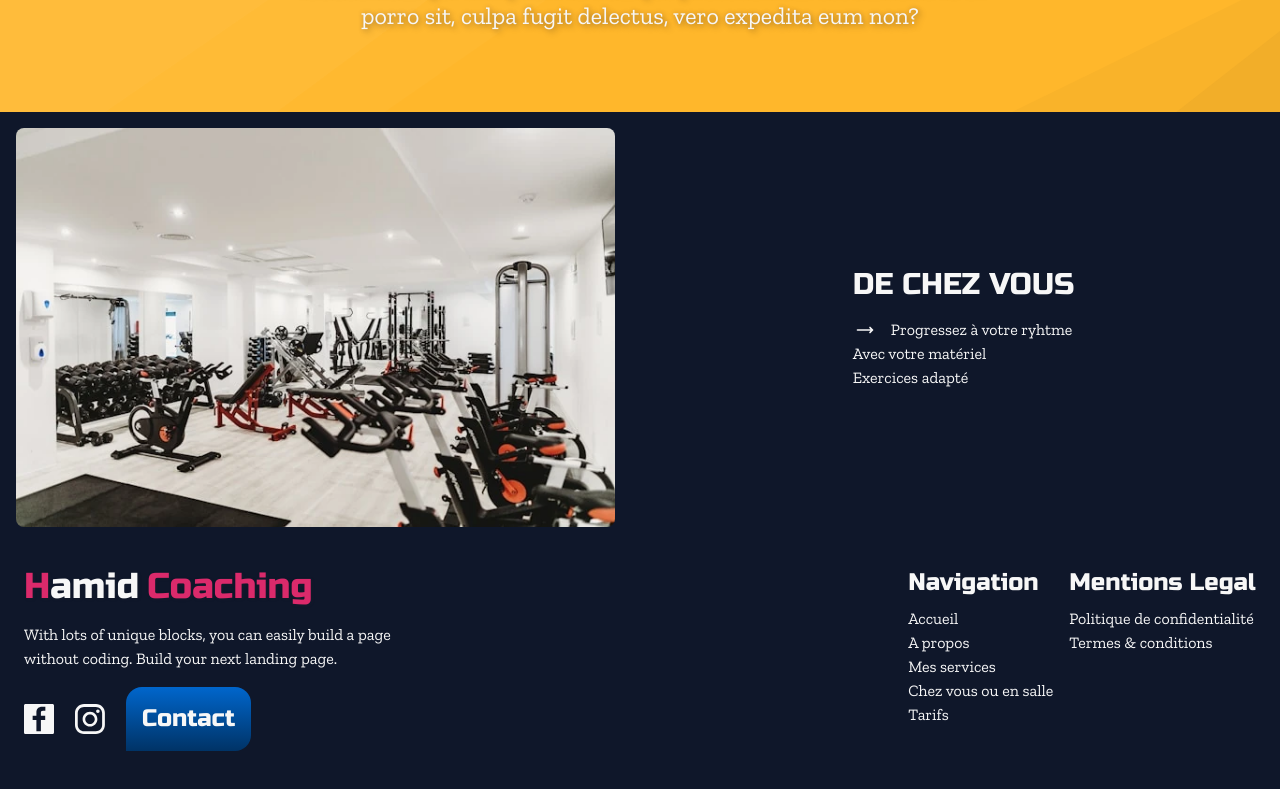
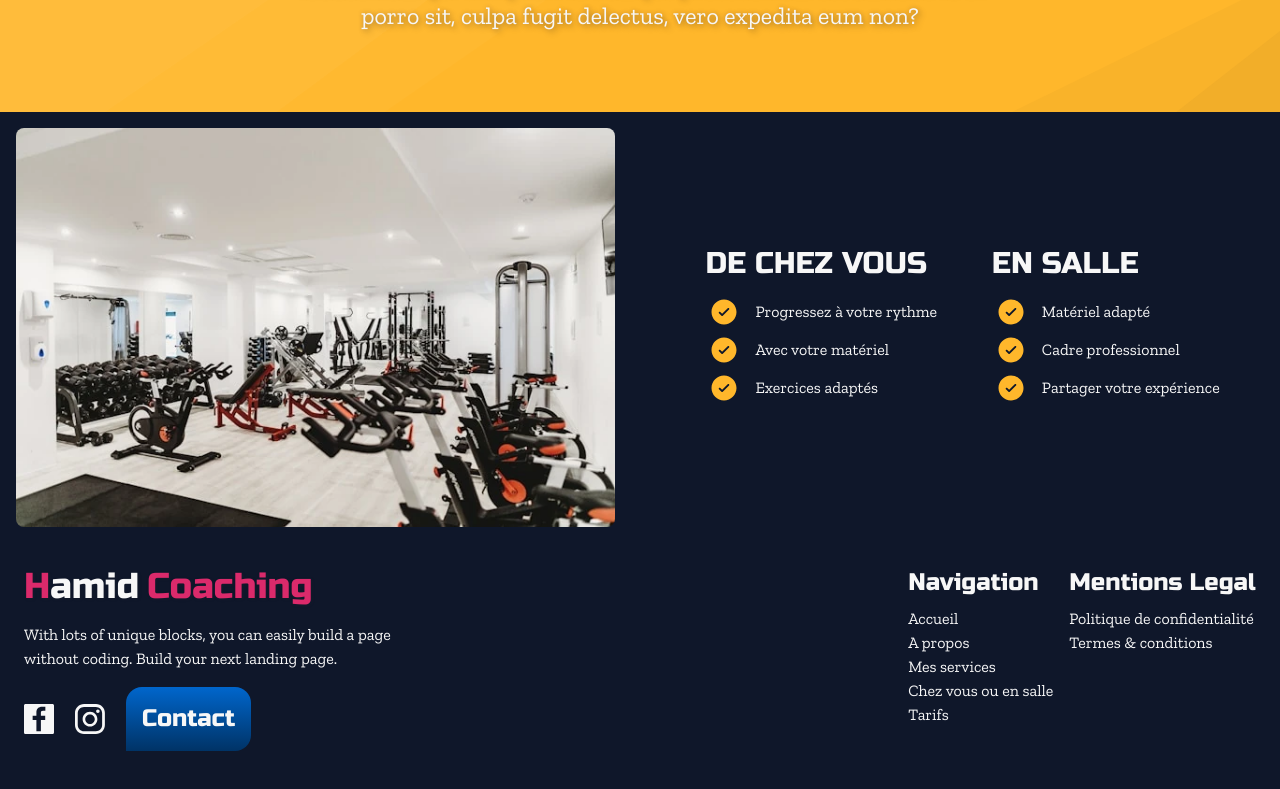
Before and after one commit to newdev-creator/hamid, a Next.js app: page / in a window 1280 px wide. Shown: the part 4584-5373 px from the top of the page. Built offline with nearby package versions, Linux system fonts and the light colour scheme.

Commit message:
FEAT: section home or gym

```diff
--- a/app/components/About.tsx
+++ b/app/components/About.tsx
@@ -47,7 +47,11 @@ export default function About() {
         <div className="container mx-auto p-4 mt-20">
           <div className="flex flex-col lg:flex-row items-center justify-between">
             <div className="w-full lg:w-1/2">
-              <Image src={AboutPic} alt="Fitness" className="rounded-lg" />
+              <Image
+                src={AboutPic}
+                alt="Fitness"
+                className="rounded-lg mx-auto"
+              />
             </div>
 
             <div className="w-full lg:w-1/2 mt-8 lg:mt-0 lg:ml-12 p-6 text-white">
--- a/app/components/EasyStart.tsx
+++ b/app/components/EasyStart.tsx
@@ -42,7 +42,11 @@ export default function EasyStart() {
         <div className="container mx-auto p-4 mt-20">
           <div className="flex flex-col lg:flex-row items-center justify-between">
             <div className="w-full lg:w-1/2">
-              <Image src={EasyStartPic} alt="Fitness" className="rounded-lg" />
+              <Image
+                src={EasyStartPic}
+                alt="Fitness"
+                className="rounded-lg mx-auto"
+              />
             </div>
 
             <div className="w-full lg:w-1/2 mt-8 lg:mt-0 lg:ml-12 p-6 text-white">
--- a/app/components/HomeOrGym.tsx
+++ b/app/components/HomeOrGym.tsx
@@ -3,14 +3,34 @@ import TitleSection from "./titles/TitleSection";
 import homeOrGym from "../../public/assets/img/home_or_gym/home_or_gym.webp";
 import Image from "next/image";
 import { Russo_One } from "next/font/google";
-import ArrowRight from "./icons/ArrowRight";
+import Check from "./icons/Check";
 
 const russoOne = Russo_One({
   subsets: ["latin"],
   weight: "400",
 });
 
-export default function HomeOrGym() {
+interface ServiceSectionProps {
+  title: string;
+  items: string[];
+}
+
+const ServiceSection: React.FC<ServiceSectionProps> = ({ title, items }) => (
+  <div className="mx-auto">
+    <h3 className={`text-3xl uppercase font-bold mb-4 ${russoOne.className}`}>
+      {title}
+    </h3>
+    <ul className="w-full ps-1">
+      {items.map((item, index) => (
+        <li key={index} className="flex gap-4 mb-2 items-center">
+          <Check /> {item}
+        </li>
+      ))}
+    </ul>
+  </div>
+);
+
+const HomeOrGym: React.FC = () => {
   return (
     <>
       <TitleSection
@@ -22,42 +42,32 @@ export default function HomeOrGym() {
         <div className="container mx-auto p-4 mt-20">
           <div className="flex flex-col lg:flex-row items-center justify-between">
             <div className="w-full lg:w-1/2">
-              <Image src={homeOrGym} alt="Fitness" className="rounded-lg" />
+              <Image
+                src={homeOrGym}
+                alt="Fitness"
+                className="rounded-lg mx-auto"
+              />
             </div>
-
             <div className="w-full lg:w-1/2 mt-8 lg:mt-0 lg:ml-12 p-6 text-white">
               <div className="space-y-8">
-                <div className="flex justify-center gap-4">
-                  <div>
-                    <h3
-                      className={`text-3xl uppercase font-bold mb-4 ${russoOne.className}`}
-                    >
-                      de chez vous
-                    </h3>
-                    <ul className="w-full">
-                      <li className="flex gap-4 justify-center items-center">
-                        <ArrowRight /> Progressez à votre ryhtme
-                      </li>
-                      <li>Avec votre matériel</li>
-                      <li>Exercices adapté</li>
-                    </ul>
-                  </div>
+                <div className="grid grid-cols-1 md:grid-cols-2 gap-4">
+                  <ServiceSection
+                    title="de chez vous"
+                    items={[
+                      "Progressez à votre rythme",
+                      "Avec votre matériel",
+                      "Exercices adaptés",
+                    ]}
+                  />
+                  <ServiceSection
+                    title="en salle"
+                    items={[
+                      "Matériel adapté",
+                      "Cadre professionnel",
+                      "Partager votre expérience",
+                    ]}
+                  />
                 </div>
-                {/* {steps.map((step) => (
-              <div key={step.id} className="flex justify-center gap-4">
-                <div className="bg-yellow text-fontBlack font-bold rounded-full min-w-10 w-10 h-10 flex items-center justify-center">
-                  {step.id}
-                </div>
-                <div>
-                  <h3
-                    className={`text-3xl uppercase font-bold mb-4 ${russoOne.className}`}
-                  >
-                    {step.title}
-                  </h3>
-                  <p className="w-1/2">{step.description}</p>
-                </div>
-              </div>
-            ))} */}
               </div>
             </div>
           </div>
@@ -65,4 +75,6 @@ export default function HomeOrGym() {
       </div>
     </>
   );
-}
+};
+
+export default HomeOrGym;
--- /dev/null
+++ b/app/components/icons/Check.tsx
@@ -0,0 +1,20 @@
+import React from "react";
+
+export default function Check() {
+  return (
+    <svg
+      width="30px"
+      height="30px"
+      viewBox="0 0 24 24"
+      fill="none"
+      xmlns="http://www.w3.org/2000/svg"
+    >
+      <path
+        fillRule="evenodd"
+        clipRule="evenodd"
+        d="M22 12C22 17.5228 17.5228 22 12 22C6.47715 22 2 17.5228 2 12C2 6.47715 6.47715 2 12 2C17.5228 2 22 6.47715 22 12ZM16.0303 8.96967C16.3232 9.26256 16.3232 9.73744 16.0303 10.0303L11.0303 15.0303C10.7374 15.3232 10.2626 15.3232 9.96967 15.0303L7.96967 13.0303C7.67678 12.7374 7.67678 12.2626 7.96967 11.9697C8.26256 11.6768 8.73744 11.6768 9.03033 11.9697L10.5 13.4393L12.7348 11.2045L14.9697 8.96967C15.2626 8.67678 15.7374 8.67678 16.0303 8.96967Z"
+        fill="#FFB72B"
+      />
+    </svg>
+  );
+}
```
